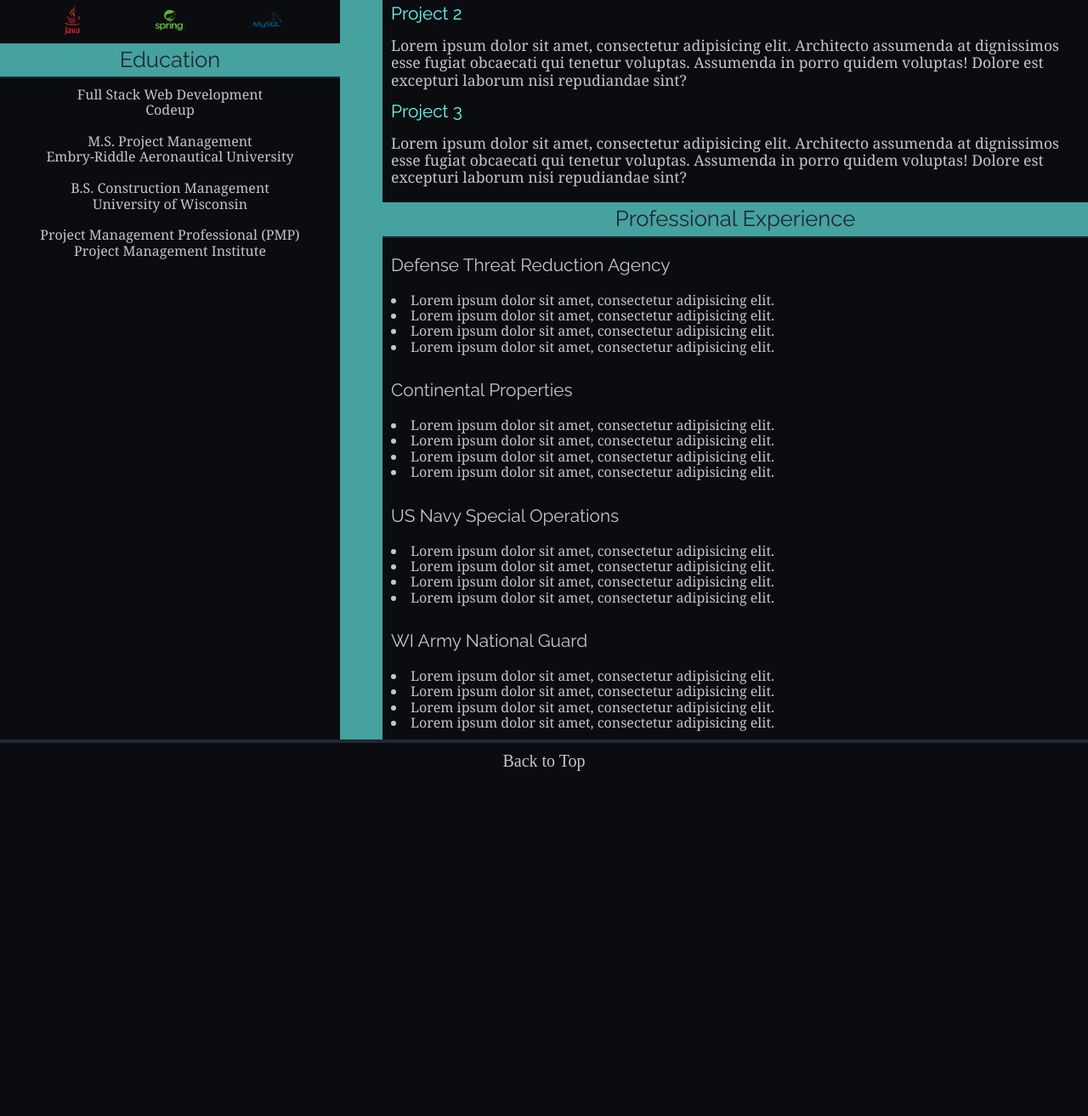
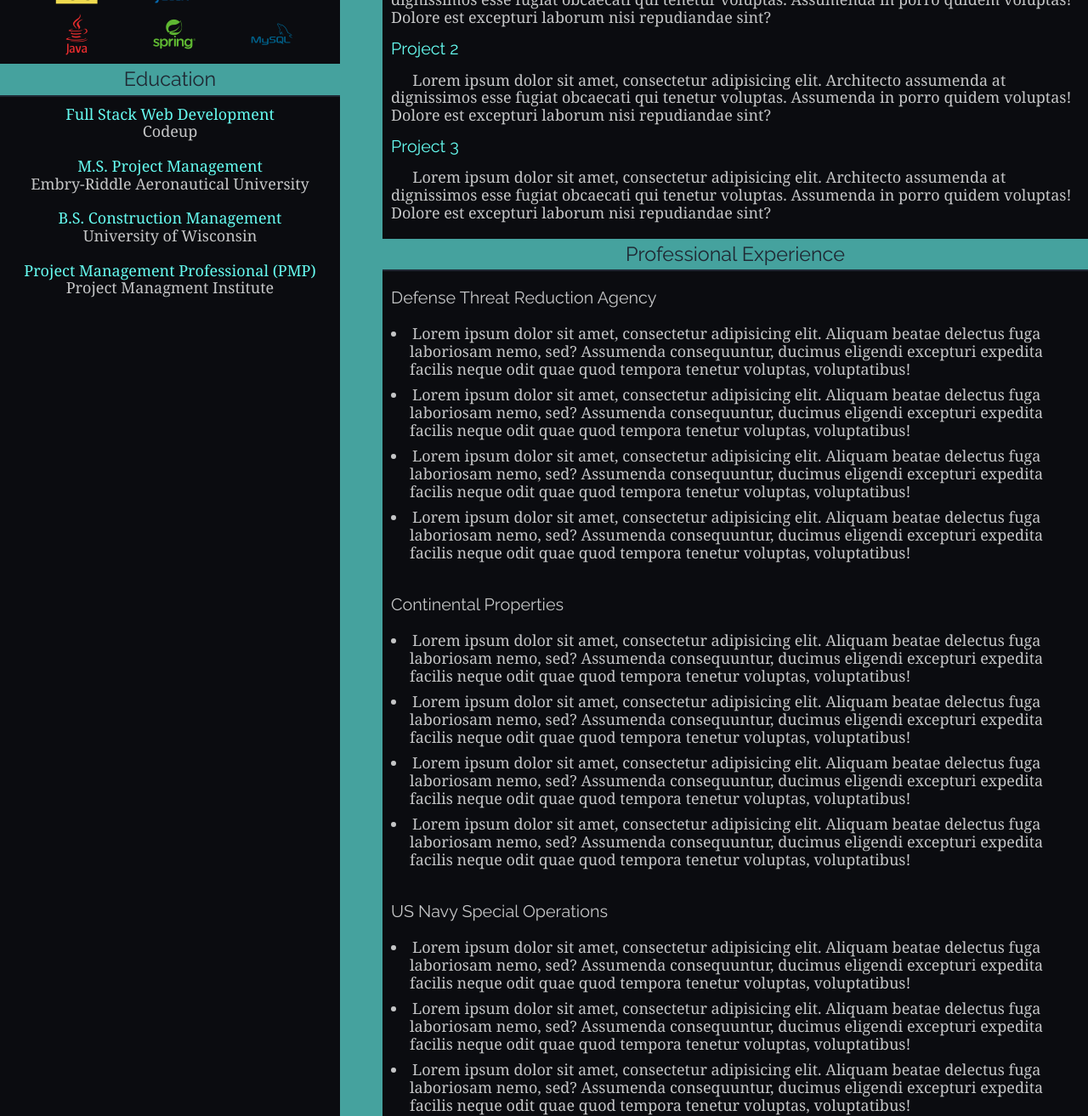
Before and after one commit to Lewis-Matt/Flexbox-Resume, a plain HTML site: page index.html in a window 1280 px wide. Shown: the part 402-1715 px from the top of the page at 85% size. Before the commit the page ends 1316 px from the top, so only its background shows below. Drawn offline with nearby package versions, Linux system fonts and the light colour scheme.

Commit message:
Finished desktop layout and styling: transition on hover to skills, footer styling, font sizes

```diff
--- a/css/main.css
+++ b/css/main.css
@@ -143,6 +143,7 @@ header {
 /* Summary */
 p {
     padding: 10px 0 10px 0;
+    text-indent: 1.4em;
 }
 
 /* Development Projects */
@@ -155,8 +156,12 @@ p {
     list-style: inside;
     padding: 10px 0 10px 0;
     /* This will indent the lines after the bullet of each li */
-    text-indent: -16px;
-    margin-left: 16px;
+    text-indent: -22px;
+    margin-left: 22px;
+}
+
+.bulleted li {
+    margin-bottom: 10px;
 }
 
 .experience h3 {
@@ -206,6 +211,10 @@ footer {
         text-align: center;
     }
 
+    #educationDesktop ul li:nth-child(2n-1) {
+        color: #66fcf1;
+    }
+
     main {
         display: flex;
     }
@@ -224,27 +233,27 @@ footer {
         grid-gap: 10px;
     }
 
-    h1 {
-        font-size: 3em;
+    body {
+        font-size: 18px;
     }
 
-    h2 {
-        font-size: 1.6em;
+    footer {
+        background-color: #45a29e;
+        border-top: none;
     }
 
-    h3 {
-        font-size: 1.3em;
+    footer a {
+        color: #1f2833;
     }
 
-    #title {
-        font-size: 1.3em;
+    i {
+        font-size: 50px;
+        transition: transform ease-in-out .25s;
     }
 
-    p {
-        font-size: 1.1em;
+    i:hover {
+        transform: scale(1.25);
     }
-
-
 }
 
 
--- a/index.html
+++ b/index.html
@@ -49,15 +49,18 @@
             <ul>
                 <li>Full Stack Web Development</li>
                 <li>Codeup</li>
-                <br>
+            </ul>
+            <ul>
                 <li>M.S. Project Management</li>
                 <li>Embry-Riddle Aeronautical University</li>
-                <br>
+            </ul>
+            <ul>
                 <li>B.S. Construction Management</li>
                 <li>University of Wisconsin</li>
-                <br>
+            </ul>
+            <ul>
                 <li>Project Management Professional (PMP)</li>
-                <li>Project Management Institute</li>
+                <li>Project Managment Institute</li>
             </ul>
         </div>
     </aside>
@@ -66,7 +69,10 @@
         <div id="summary">
             <p>Summary ipsum dolor sit amet, consectetur adipisicing elit. Quod, velit voluptatem? Ad adipisci, cumque
                 eius eligendi harum, ipsam maxime modi officiis possimus quasi repellat sapiente sint. Amet id iure
-                quasi.</p>
+                quasi.Lorem ipsum dolor sit amet, consectetur adipisicing elit. Aliquam beatae delectus fuga laboriosam
+                nemo, sed? Assumenda consequuntur, ducimus eligendi excepturi expedita facilis neque odit quae quod
+                tempora tenetur voluptas, voluptatibus!</p>
+
         </div>
         <h2 class="mainH2">Development Projects</h2>
         <div class="projects">
@@ -87,31 +93,79 @@
         <div class="experience">
             <h3>Defense Threat Reduction Agency</h3>
             <ul class="bulleted">
-                <li>Lorem ipsum dolor sit amet, consectetur adipisicing elit.</li>
-                <li>Lorem ipsum dolor sit amet, consectetur adipisicing elit.</li>
-                <li>Lorem ipsum dolor sit amet, consectetur adipisicing elit.</li>
-                <li>Lorem ipsum dolor sit amet, consectetur adipisicing elit.</li>
+                <li>Lorem ipsum dolor sit amet, consectetur adipisicing elit. Aliquam beatae delectus fuga laboriosam
+                    nemo, sed? Assumenda consequuntur, ducimus eligendi excepturi expedita facilis neque odit quae quod
+                    tempora tenetur voluptas, voluptatibus!
+                </li>
+                <li>Lorem ipsum dolor sit amet, consectetur adipisicing elit. Aliquam beatae delectus fuga laboriosam
+                    nemo, sed? Assumenda consequuntur, ducimus eligendi excepturi expedita facilis neque odit quae quod
+                    tempora tenetur voluptas, voluptatibus!
+                </li>
+                <li>Lorem ipsum dolor sit amet, consectetur adipisicing elit. Aliquam beatae delectus fuga laboriosam
+                    nemo, sed? Assumenda consequuntur, ducimus eligendi excepturi expedita facilis neque odit quae quod
+                    tempora tenetur voluptas, voluptatibus!
+                </li>
+                <li>Lorem ipsum dolor sit amet, consectetur adipisicing elit. Aliquam beatae delectus fuga laboriosam
+                    nemo, sed? Assumenda consequuntur, ducimus eligendi excepturi expedita facilis neque odit quae quod
+                    tempora tenetur voluptas, voluptatibus!
+                </li>
             </ul>
             <h3>Continental Properties</h3>
             <ul class="bulleted">
-                <li>Lorem ipsum dolor sit amet, consectetur adipisicing elit.</li>
-                <li>Lorem ipsum dolor sit amet, consectetur adipisicing elit.</li>
-                <li>Lorem ipsum dolor sit amet, consectetur adipisicing elit.</li>
-                <li>Lorem ipsum dolor sit amet, consectetur adipisicing elit.</li>
+                <li>Lorem ipsum dolor sit amet, consectetur adipisicing elit. Aliquam beatae delectus fuga laboriosam
+                    nemo, sed? Assumenda consequuntur, ducimus eligendi excepturi expedita facilis neque odit quae quod
+                    tempora tenetur voluptas, voluptatibus!
+                </li>
+                <li>Lorem ipsum dolor sit amet, consectetur adipisicing elit. Aliquam beatae delectus fuga laboriosam
+                    nemo, sed? Assumenda consequuntur, ducimus eligendi excepturi expedita facilis neque odit quae quod
+                    tempora tenetur voluptas, voluptatibus!
+                </li>
+                <li>Lorem ipsum dolor sit amet, consectetur adipisicing elit. Aliquam beatae delectus fuga laboriosam
+                    nemo, sed? Assumenda consequuntur, ducimus eligendi excepturi expedita facilis neque odit quae quod
+                    tempora tenetur voluptas, voluptatibus!
+                </li>
+                <li>Lorem ipsum dolor sit amet, consectetur adipisicing elit. Aliquam beatae delectus fuga laboriosam
+                    nemo, sed? Assumenda consequuntur, ducimus eligendi excepturi expedita facilis neque odit quae quod
+                    tempora tenetur voluptas, voluptatibus!
+                </li>
             </ul>
             <h3>US Navy Special Operations</h3>
             <ul class="bulleted">
-                <li>Lorem ipsum dolor sit amet, consectetur adipisicing elit.</li>
-                <li>Lorem ipsum dolor sit amet, consectetur adipisicing elit.</li>
-                <li>Lorem ipsum dolor sit amet, consectetur adipisicing elit.</li>
-                <li>Lorem ipsum dolor sit amet, consectetur adipisicing elit.</li>
+                <li>Lorem ipsum dolor sit amet, consectetur adipisicing elit. Aliquam beatae delectus fuga laboriosam
+                    nemo, sed? Assumenda consequuntur, ducimus eligendi excepturi expedita facilis neque odit quae quod
+                    tempora tenetur voluptas, voluptatibus!
+                </li>
+                <li>Lorem ipsum dolor sit amet, consectetur adipisicing elit. Aliquam beatae delectus fuga laboriosam
+                    nemo, sed? Assumenda consequuntur, ducimus eligendi excepturi expedita facilis neque odit quae quod
+                    tempora tenetur voluptas, voluptatibus!
+                </li>
+                <li>Lorem ipsum dolor sit amet, consectetur adipisicing elit. Aliquam beatae delectus fuga laboriosam
+                    nemo, sed? Assumenda consequuntur, ducimus eligendi excepturi expedita facilis neque odit quae quod
+                    tempora tenetur voluptas, voluptatibus!
+                </li>
+                <li>Lorem ipsum dolor sit amet, consectetur adipisicing elit. Aliquam beatae delectus fuga laboriosam
+                    nemo, sed? Assumenda consequuntur, ducimus eligendi excepturi expedita facilis neque odit quae quod
+                    tempora tenetur voluptas, voluptatibus!
+                </li>
             </ul>
             <h3>WI Army National Guard</h3>
             <ul class="bulleted">
-                <li>Lorem ipsum dolor sit amet, consectetur adipisicing elit.</li>
-                <li>Lorem ipsum dolor sit amet, consectetur adipisicing elit.</li>
-                <li>Lorem ipsum dolor sit amet, consectetur adipisicing elit.</li>
-                <li>Lorem ipsum dolor sit amet, consectetur adipisicing elit.</li>
+                <li>Lorem ipsum dolor sit amet, consectetur adipisicing elit. Aliquam beatae delectus fuga laboriosam
+                    nemo, sed? Assumenda consequuntur, ducimus eligendi excepturi expedita facilis neque odit quae quod
+                    tempora tenetur voluptas, voluptatibus!
+                </li>
+                <li>Lorem ipsum dolor sit amet, consectetur adipisicing elit. Aliquam beatae delectus fuga laboriosam
+                    nemo, sed? Assumenda consequuntur, ducimus eligendi excepturi expedita facilis neque odit quae quod
+                    tempora tenetur voluptas, voluptatibus!
+                </li>
+                <li>Lorem ipsum dolor sit amet, consectetur adipisicing elit. Aliquam beatae delectus fuga laboriosam
+                    nemo, sed? Assumenda consequuntur, ducimus eligendi excepturi expedita facilis neque odit quae quod
+                    tempora tenetur voluptas, voluptatibus!
+                </li>
+                <li>Lorem ipsum dolor sit amet, consectetur adipisicing elit. Aliquam beatae delectus fuga laboriosam
+                    nemo, sed? Assumenda consequuntur, ducimus eligendi excepturi expedita facilis neque odit quae quod
+                    tempora tenetur voluptas, voluptatibus!
+                </li>
             </ul>
         </div>
         <div id="educationMobile">
```
